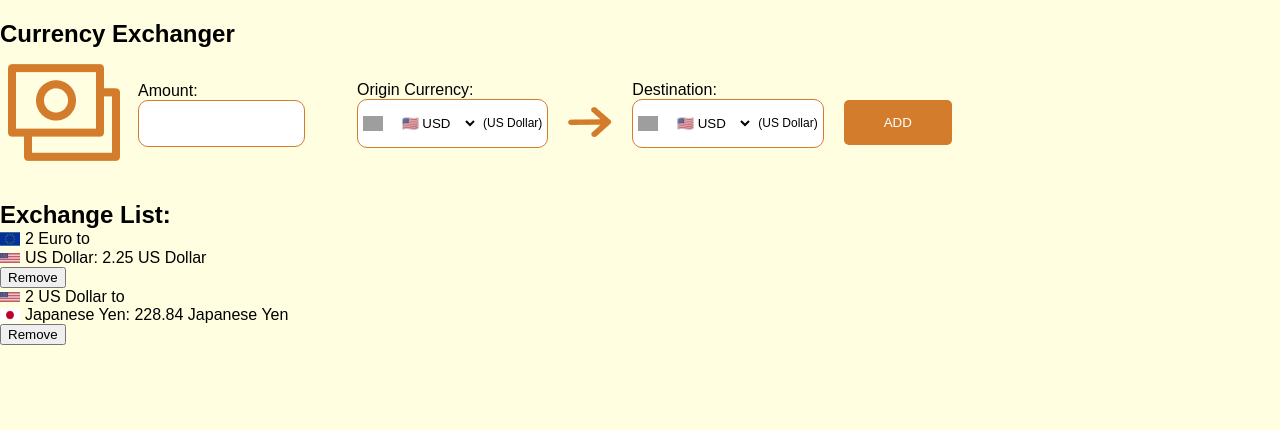
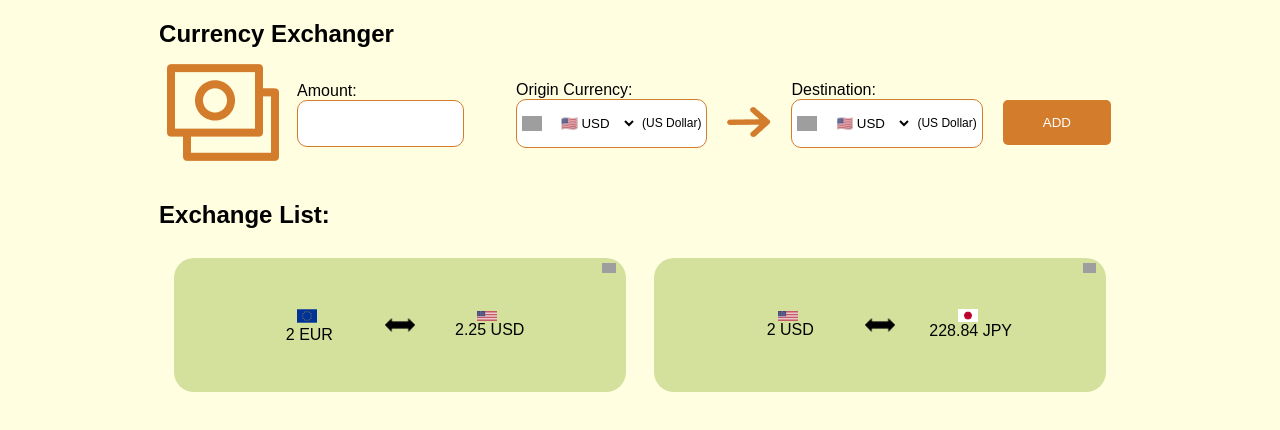
Before and after one commit to sbo24/currency-app-Saul-Barrajon-24, a React (Create React App) app: page / in a window 1280 px wide. Shown: the top 430 px of the page. Built offline with nearby package versions, Linux system fonts and the light colour scheme; grey boxes are pictures that could not be loaded.

Commit message:
falta colocar el diseño y sus respectivos css. estrcutura y diseño en si terminada.

```diff
--- a/src/App/App.css
+++ b/src/App/App.css
@@ -1,12 +1,27 @@
 html,
 body {
     background-color: #fffee1;
-    margin: 0;
+    margin: 0 auto;
     font-family: 'Arial', sans-serif;
+    display: flex;
+
+    justify-content: center;
 }
 
 .insert-exchange-container {
     margin-bottom: 20px;
+}
+
+.exchange-info{
+    background-color: #ffff;
+    width: 100%;
+
+}
+
+.exchange-card{
+    display: flex;
+    width: 50%;
+
 }
 
 .exchange-content {
--- a/src/App/App.jsx
+++ b/src/App/App.jsx
@@ -8,91 +8,105 @@ const currencies = {
         "emoji": "\uD83C\uDDFA\uD83C\uDDF8",
         "exchangeRate": 1,
         "name": "US Dollar",
-        "flag": "us"
+        "flag": "us",
+        "currency": "USD",
     },
     "EUR": {
         "emoji": "\uD83C\uDDEA\uD83C\uDDFA",
         "exchangeRate": 0.89,
         "name": "Euro",
-        "flag": "eu"
+        "flag": "eu",
+        "currency": "EUR",
     },
     "JPY": {
         "emoji": "\uD83C\uDDEF\uD83C\uDDF5",
         "exchangeRate": 114.42,
         "name": "Japanese Yen",
-        "flag": "jp"
+        "flag": "jp",
+        "currency": "JPY",
     },
     "GBP": {
         "emoji": "\uD83C\uDDEC\uD83C\uDDE7",
         "exchangeRate": 0.75,
         "name": "British Pound",
-        "flag": "gb"
+        "flag": "gb",
+        "currency": "GBP",
     },
     "AUD": {
         "emoji": "\uD83C\uDDE6\uD83C\uDDFA",
         "exchangeRate": 1.35,
         "name": "Australian Dollar",
-        "flag": "au"
+        "flag": "au",
+        "currency": "AUD",
     },
     "CAD": {
         "emoji": "\uD83C\uDDE8\uD83C\uDDE6",
         "exchangeRate": 1.28,
         "name": "Canadian Dollar",
-        "flag": "ca"
+        "flag": "ca",
+        "currency": "CAD",
     },
     "CHF": {
         "emoji": "\uD83C\uDDE8\uD83C\uDDED",
         "exchangeRate": 0.93,
         "name": "Swiss Franc",
-        "flag": "ch"
+        "flag": "ch",
+        "currency": "CHF",
     },
     "CNY": {
         "emoji": "\uD83C\uDDE8\uD83C\uDDF3",
         "exchangeRate": 6.36,
         "name": "Chinese Yuan",
-        "flag": "cn"
+        "flag": "cn",
+        "currency": "CNY",
     },
     "SEK": {
         "emoji": "\uD83C\uDDF8\uD83C\uDDEA",
         "exchangeRate": 8.51,
         "name": "Swedish Krona",
-        "flag": "se"
+        "flag": "se",
+        "currency": "SEK",
     },
     "NZD": {
         "emoji": "\uD83C\uDDF3\uD83C\uDDFF",
         "exchangeRate": 1.49,
         "name": "New Zealand Dollar",
-        "flag": "nz"
+        "flag": "nz",
+        "currency": "NZD",
     },
     "INR": {
         "emoji": "\uD83C\uDDEE\uD83C\uDDF3",
         "exchangeRate": 74.57,
         "name": "Indian Rupee",
-        "flag": "in"
+        "flag": "in",
+        "currency": "INR",
     },
     "BRL": {
         "emoji": "\uD83C\uDDE7\uD83C\uDDF7",
         "exchangeRate": 5.22,
         "name": "Brazilian Real",
-        "flag": "br"
+        "flag": "br",
+        "currency": "BRL",
     },
     "RUB": {
         "emoji": "\uD83C\uDDF7\uD83C\uDDFA",
         "exchangeRate": 73.96,
         "name": "Russian Ruble",
-        "flag": "ru"
+        "flag": "ru",
+        "currency": "RUB",
     },
     "ZAR": {
         "emoji": "\uD83C\uDDFF\uD83C\uDDE6",
         "exchangeRate": 16.96,
         "name": "South African Rand",
-        "flag": "za"
+        "currency": "ZAR",
     },
     "MXN": {
         "emoji": "\uD83C\uDDF2\uD83C\uDDFD",
         "exchangeRate": 20.45,
         "name": "Mexican Peso",
-        "flag": "mx"
+        "flag": "mx",
+        "currency": "MXN",
     }
     // Puedes agregar más códigos de moneda, emojis de banderas, nombres de moneda y nombres de archivos de banderas según tus necesidades
 }
@@ -129,9 +143,9 @@ const App = () => {
                 currencies={currencies}
                 onAddExchange={handleAddExchange}
             />
-
+            <div>
                 <h2>Exchange List:</h2>
-            <div>
+                <div style={{ display: 'flex', flexWrap: 'wrap', justifyContent: 'space-between', width:'100%' }}>
                     {exchanges.map((exchange) => (
                         <ExchangeCard
                             key={exchange.id}
@@ -142,6 +156,7 @@ const App = () => {
                     ))}
                 </div>
             </div>
+        </div>
     );
 };
 export default App;
--- a/src/ExchangeCard/ExchangeCard.jsx
+++ b/src/ExchangeCard/ExchangeCard.jsx
@@ -1,5 +1,7 @@
 import React, { useEffect, useState } from 'react';
 import PropTypes from 'prop-types';
+
+import flecha from '../img/arrow.png';
 
 const ExchangeCard = ({ exchange, currencies, onRemoveExchange }) => {
     const { codOrigen, codDest, amount } = exchange;
@@ -30,21 +32,35 @@ const ExchangeCard = ({ exchange, currencies, onRemoveExchange }) => {
     };
 
     return (
-        <div className="exchange-card">
-            <div className="exchange-info">
-                <div style={{ display: 'flex', alignItems: 'center' }}>
-                    <img src={originFlagUrl} alt={codOrigen} style={{ width: '20px', marginRight: '5px' }} />
-                    <span>{amount} {currencies[codOrigen].name} to</span>
-                </div>
-                <div style={{ display: 'flex', alignItems: 'center' }}>
-                    <img src={destFlagUrl} alt={codDest} style={{ width: '20px', marginRight: '5px' }} />
-                    <span>{currencies[codDest].name}: {calculateConvertedAmount()} {currencies[codDest].name}</span>
+
+        <div style={{ display: 'flex', flexWrap: 'wrap', justifyContent: 'space-between', width: '50%', padding:'3% 0' }}>
+            <div style={{ width: '100%', marginBottom: '10px', display: 'flex',justifyContent:'center' }}>
+                <div style={{ display: 'flex', backgroundColor: '#d3e19d', borderRadius: '20px', padding: '10% 22%', justifyContent: 'space-between', alignItems: 'center', position: 'relative', width: '50%' }}>
+
+                    <img src="https://cdn-icons-png.flaticon.com/512/320/320006.png" alt="" style={{ position: 'absolute', top: '0', right: '0', border: 'none', padding: '5px 10px', cursor: 'pointer', width: '3%' }} className="remove-button" onClick={handleRemoveExchange} />
+
+                    <div style={{ width: '25%', display: 'flex', flexDirection: 'column', alignItems: 'center', flexShrink: 0 }}>
+                        <img src={originFlagUrl} alt={codOrigen} style={{ width: '20px', marginRight: '5px' }} />
+                        <span style={{ whiteSpace: 'nowrap' }}>{amount} {currencies[codOrigen].currency}</span>
+                    </div>
+
+                    <div style={{ display: 'flex', alignItems: 'center', margin: '0 2%', flexShrink: 0 }}>
+                        <img src={flecha} alt="Arrow" style={{ width: '30px' }} />
+                    </div>
+
+                    <div style={{ width: '25%', display: 'flex', flexDirection: 'column', alignItems: 'center', flexShrink: 0 }}>
+                        <img src={destFlagUrl} alt={codDest} style={{ width: '20px', marginRight: '5px' }} />
+                        <span style={{ whiteSpace: 'nowrap' }}>{calculateConvertedAmount()} {currencies[codDest].currency}</span>
+                    </div>
                 </div>
             </div>
-            <button className="remove-button" onClick={handleRemoveExchange}>
-                Remove
-            </button>
         </div>
+
+
+
+
+
+
     );
 };
 
--- a/src/InsertExchange/InsertExchange.jsx
+++ b/src/InsertExchange/InsertExchange.jsx
@@ -42,7 +42,7 @@ const InsertExchange = ({ currencies, onAddExchange }) => {
                 <h2>Currency Exchanger</h2>
             </div>
 
-            <div className="input-row">
+            <div className="input-row" style={{ display: 'flex', flexWrap: 'wrap', justifyContent: 'space-between' }}>
                 <div className="logo">
                     <img src={logo} alt="Logo" />
                 </div>
@@ -77,5 +77,4 @@ const InsertExchange = ({ currencies, onAddExchange }) => {
 };
 
 
-
 export default InsertExchange;
```
Also changed, not shown: src/img/arrow.png (added). Lines whose indentation alone changed are shown as unchanged.
